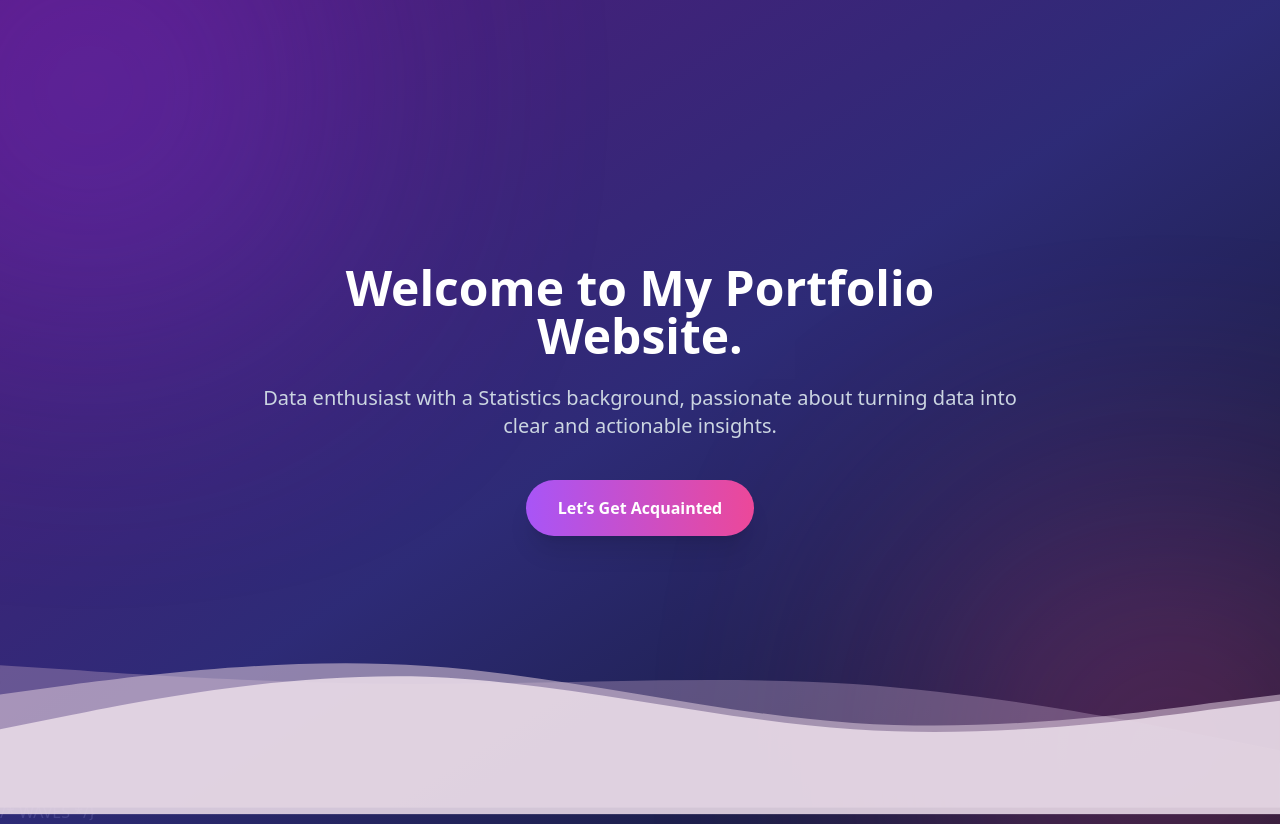
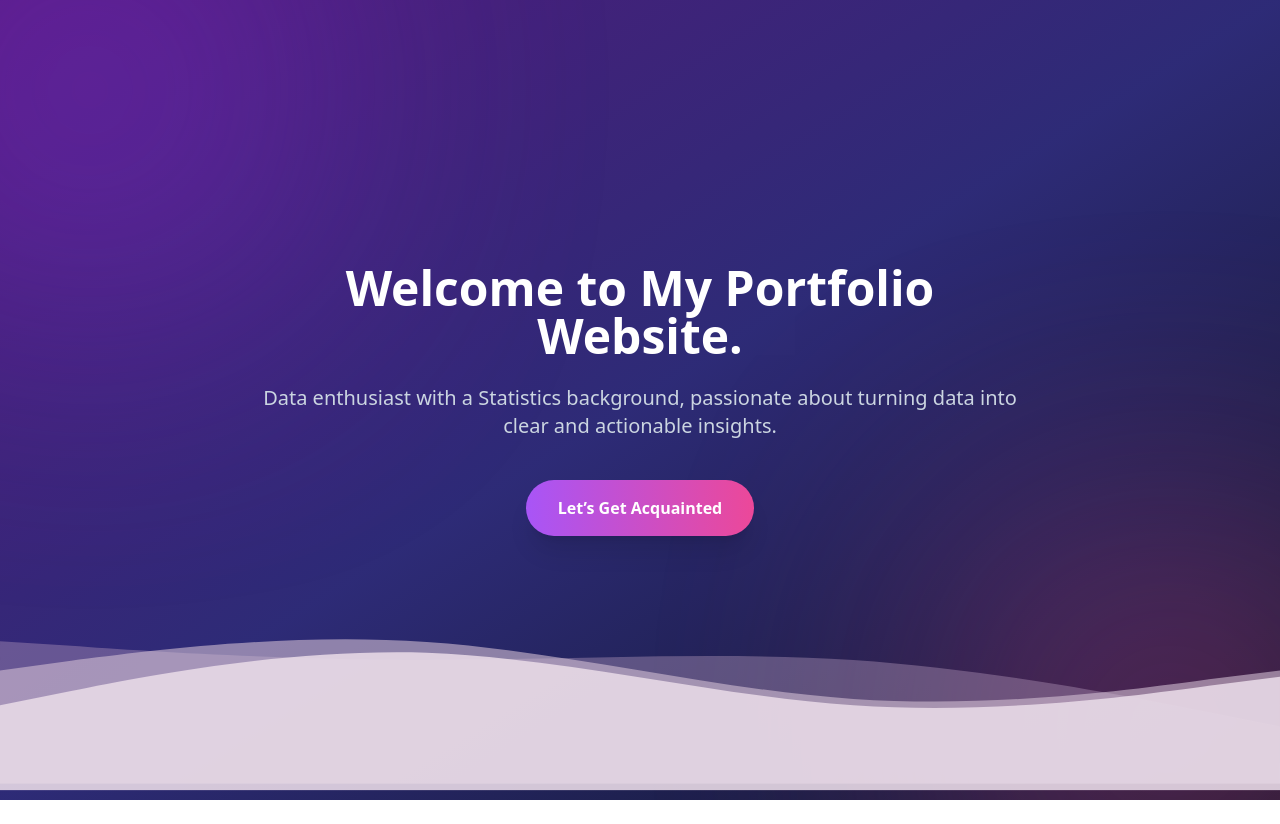
Before and after one commit to lintangntyas/portfolio, a Next.js app: page / in a window 1280 px wide. After the commit the page ends 800 px from the top, so only its background shows below. Built offline with nearby package versions, Linux system fonts and the light colour scheme.

Commit message:
Refactor comments for clarity in page.js

```diff
--- a/app/page.js
+++ b/app/page.js
@@ -17,7 +17,7 @@ export default function Home() {
       <section className="relative z-20 min-h-screen flex items-center justify-center px-6 text-center">
         <div className="max-w-3xl">
 
-          {/* JUDUL 1 PARAGRAF */}
+          {/* JUDUL */}
           <motion.h1
             initial={{ opacity: 0, y: 40 }}
             animate={{ opacity: 1, y: 0 }}
@@ -49,7 +49,7 @@ export default function Home() {
         </div>
       </section>
 
-      /* WAVES */}
+      {/* WAVES */}
       <div className="absolute bottom-0 left-0 w-full h-[420px] overflow-hidden z-10">
 
         {/* back wave */}
@@ -92,6 +92,7 @@ export default function Home() {
         </motion.svg>
 
       </div>
+
     </main>
   );
 }
```
